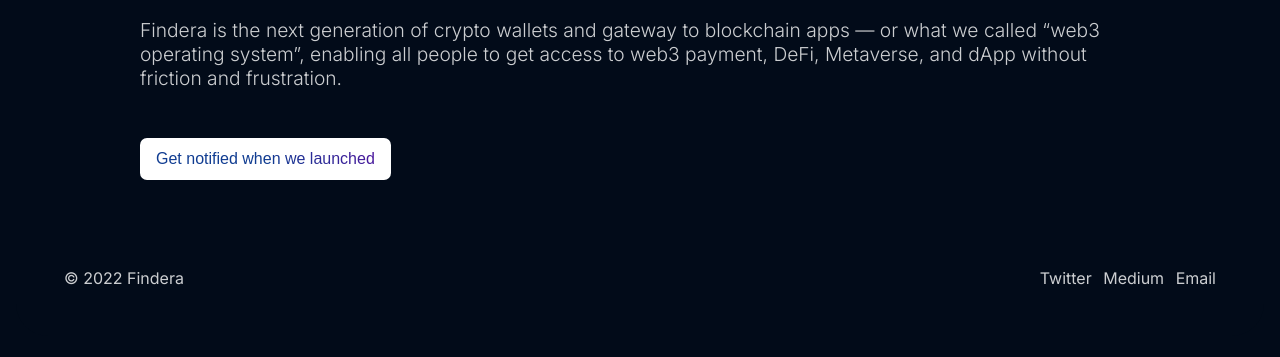
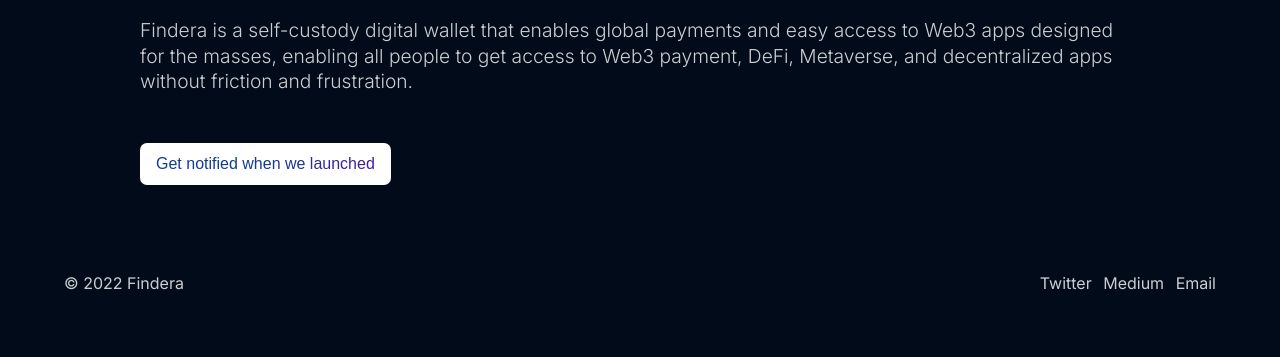
Before and after one commit to hellofindera/coming-soon, a plain HTML site: page index.html in a window 1280 px wide. Shown: the part 617-974 px from the top of the page. Drawn offline with Linux system fonts and the light colour scheme; a script that the page names is missing.

Commit message:
Update content

```diff
--- a/css/style.css
+++ b/css/style.css
@@ -80,6 +80,7 @@
 .heading-desc {
   color: rgba(255, 255, 255, 0.8);
   font-size: 1.2rem;
+  line-height: 1.6rem;
   display: block;
   padding-top: 3rem;
   font-weight: 300;
--- a/index.html
+++ b/index.html
@@ -26,7 +26,7 @@
         <span>Findera</span>
       </h1>
       <p class="coming-soon-msg">We're Launching Soon</p>
-      <a class="medium" target="_blank" href="https://findera.medium.com/">
+      <a class="medium" target="_blank" href="https://medium.com/@findera/introducing-findera-8ab1113334a7">
         <img src="img/medium-logo.png">
         <span>
           Introducing<br>Findera
@@ -38,7 +38,7 @@
     </div>
     <div class="content">
       <h1 class="heading">Making web3<div></div>frictionless and<div></div>accessible</h1>
-      <p class="heading-desc">Findera is the next generation of crypto wallets and gateway to blockchain apps — or what we called “web3 operating system”, enabling all people to get access to web3 payment, DeFi, Metaverse, and dApp without friction and frustration.</p>
+      <p class="heading-desc">Findera is a self-custody digital wallet that enables global payments and easy access to Web3 apps designed for the masses, enabling all people to get access to Web3 payment, DeFi, Metaverse, and decentralized apps without friction and frustration.</p>
       <button class="notify-button" data-tf-popup="za1rCKNB" data-tf-iframe-props="title=Findera Waitlist" data-tf-medium="snippet">
         <span>Get notified when we launched</span>
       </button>
```
